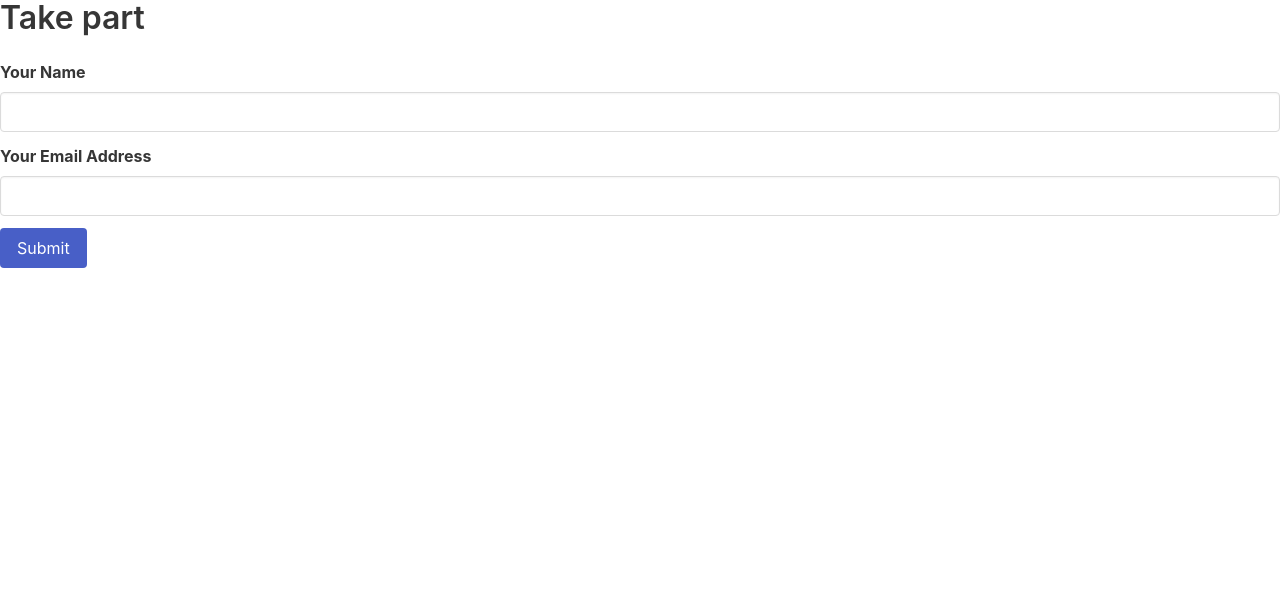
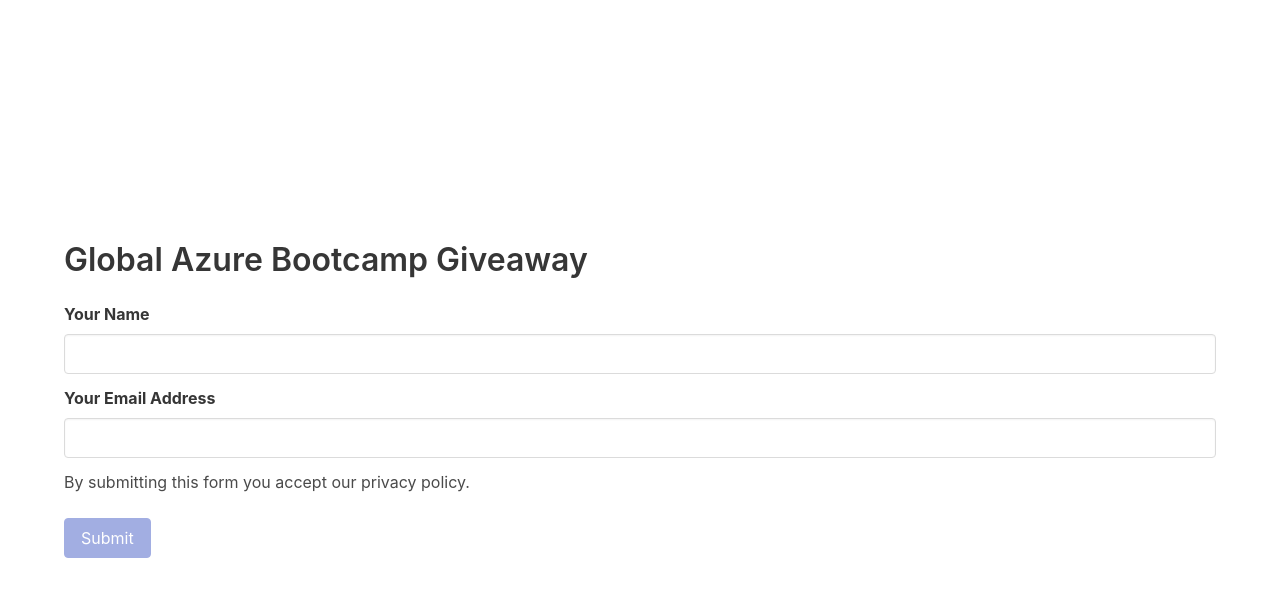
Before and after one commit to ginomessmer/awesome-giveaways, a React (Create React App) app in the folder AwesomeGiveaways/ClientApp/: page / in a window 1280 px wide. Shown: the top 596 px of the page. Built offline with nearby package versions, Linux system fonts and the light colour scheme.

Commit message:
Add layout styling

```diff
--- a/AwesomeGiveaways/ClientApp/src/features/submissions/submission-page.tsx
+++ b/AwesomeGiveaways/ClientApp/src/features/submissions/submission-page.tsx
@@ -6,10 +6,14 @@
 
 const SubmissionPage = () => {
 	return (
-		<div>
-			<h1 className="title">Take part</h1>
-			<SubmissionForm />
-		</div>
+		<section className="hero is-fullheight">
+			<div className="hero-body">
+				<div className="container">
+					<h1 className="title">Global Azure Bootcamp Giveaway</h1>
+					<SubmissionForm />
+				</div>
+			</div>
+		</section>
 	)
 }
 
@@ -41,7 +45,7 @@
 				<label htmlFor="name" className="label">Your Name</label>
 				<div className="control">
 					<Field className="input" type="text" name="name" />
-					<ErrorMessage name="name" />
+					<ErrorMessage className="help is-danger" name="name" component="p" />
 				</div>
 			</div>
 
@@ -49,11 +53,13 @@
 				<label htmlFor="email" className="label">Your Email Address</label>
 				<div className="control">
 					<Field className="input" type="email" name="email" />
-					<ErrorMessage name="email" />
+					<ErrorMessage className="help is-danger" name="email" component="p" />
 				</div>
 			</div>
 
-			<button className="button is-link" onClick={bag.submitForm}>Submit</button>
+			<p>By submitting this form you accept our privacy policy.</p>
+			<br />
+			<button className="button is-link" disabled={!bag.isValid} onClick={bag.submitForm}>Submit</button>
 		</Form>
 	);
 
```
